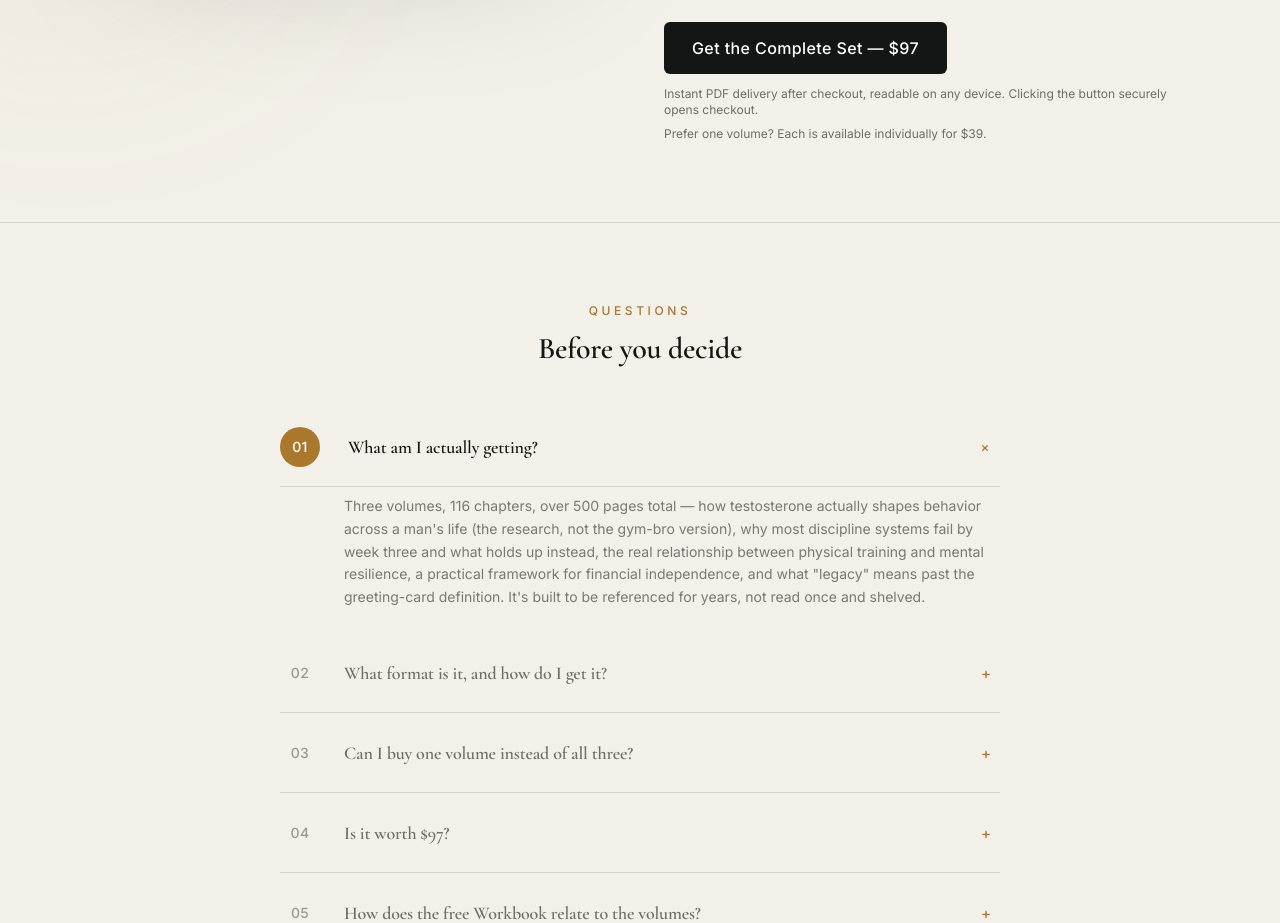
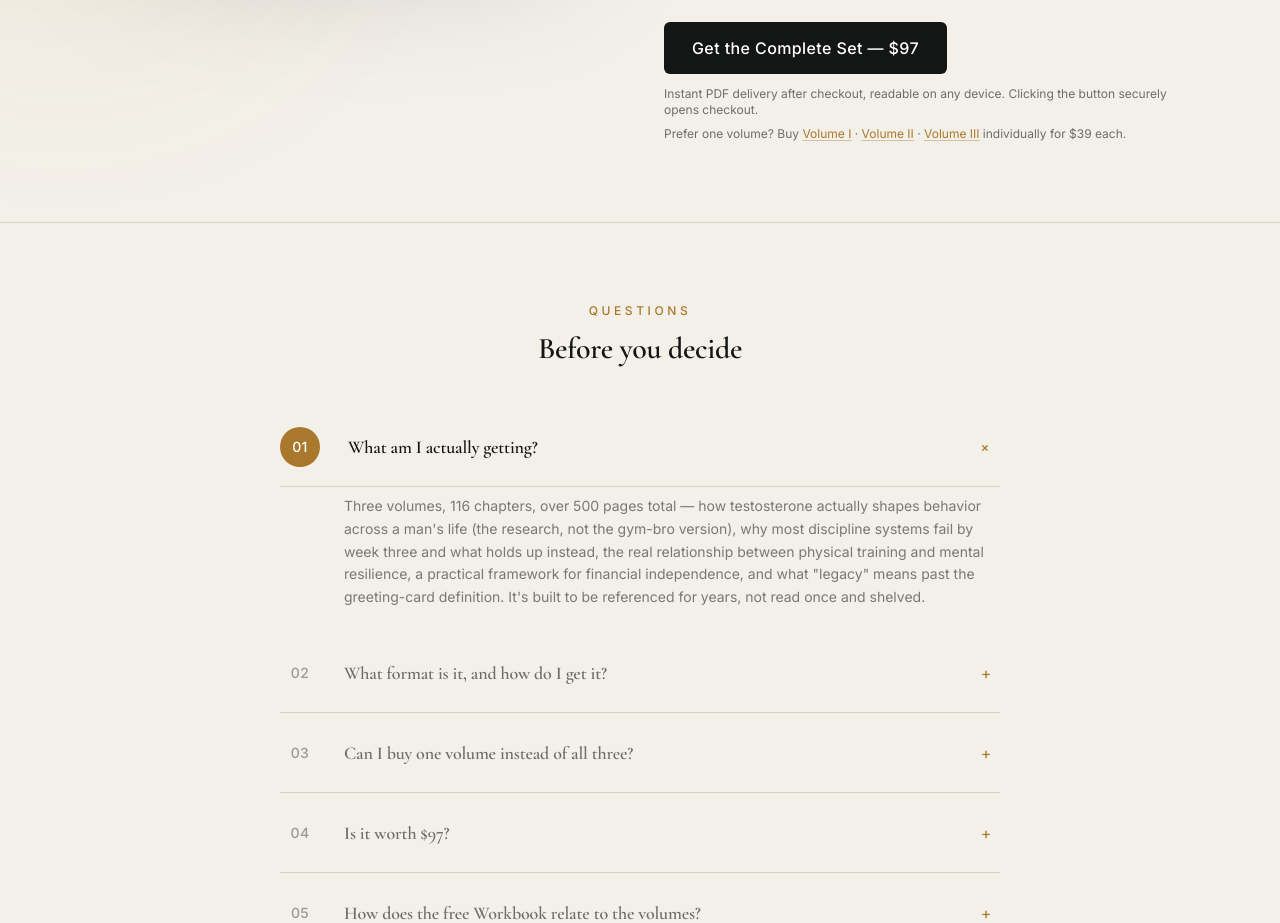
Before and after one commit to Tambongho/Kings-Manual, a Next.js app in the folder kings-manual-site/: page / in a window 1280 px wide. Shown: the part 7688-8611 px from the top of the page. Built offline with nearby package versions, Linux system fonts and the light colour scheme.

Commit message:
Add files via upload

```diff
--- a/kings-manual-site/src/app/page.tsx
+++ b/kings-manual-site/src/app/page.tsx
@@ -1,3 +1,4 @@
+import Link from "next/link";
 import SiteHeader from "@/components/SiteHeader";
 import SiteFooter from "@/components/SiteFooter";
 import Reveal from "@/components/Reveal";
@@ -7,7 +8,7 @@ import InsideShowcase from "@/components/InsideShowcase";
 import ThreeVolumes from "@/components/ThreeVolumes";
 import TableOfContents from "@/components/TableOfContents";
 import FAQ from "@/components/FAQ";
-import { BUNDLE, WORKBOOK, getParts } from "@/lib/products";
+import { BUNDLE, VOLUMES, WORKBOOK, getParts } from "@/lib/products";
 import { STATS } from "@/lib/stats";
 
 const PROBLEMS = [
@@ -299,7 +300,19 @@ export default function Home() {
                 Clicking the button securely opens checkout.
               </p>
               <p className="mt-2 text-xs text-muted">
-                Prefer one volume? Each is available individually for $39.
+                Prefer one volume? Buy{" "}
+                {VOLUMES.map((v, i) => (
+                  <span key={v.slug}>
+                    <Link
+                      href={`/products/${v.slug}`}
+                      className="text-gold underline decoration-gold/40 underline-offset-2 hover:text-ink"
+                    >
+                      Volume {["I", "II", "III"][i]}
+                    </Link>
+                    {i < VOLUMES.length - 1 ? " · " : " "}
+                  </span>
+                ))}
+                individually for $39 each.
               </p>
             </Reveal>
           </div>
```
